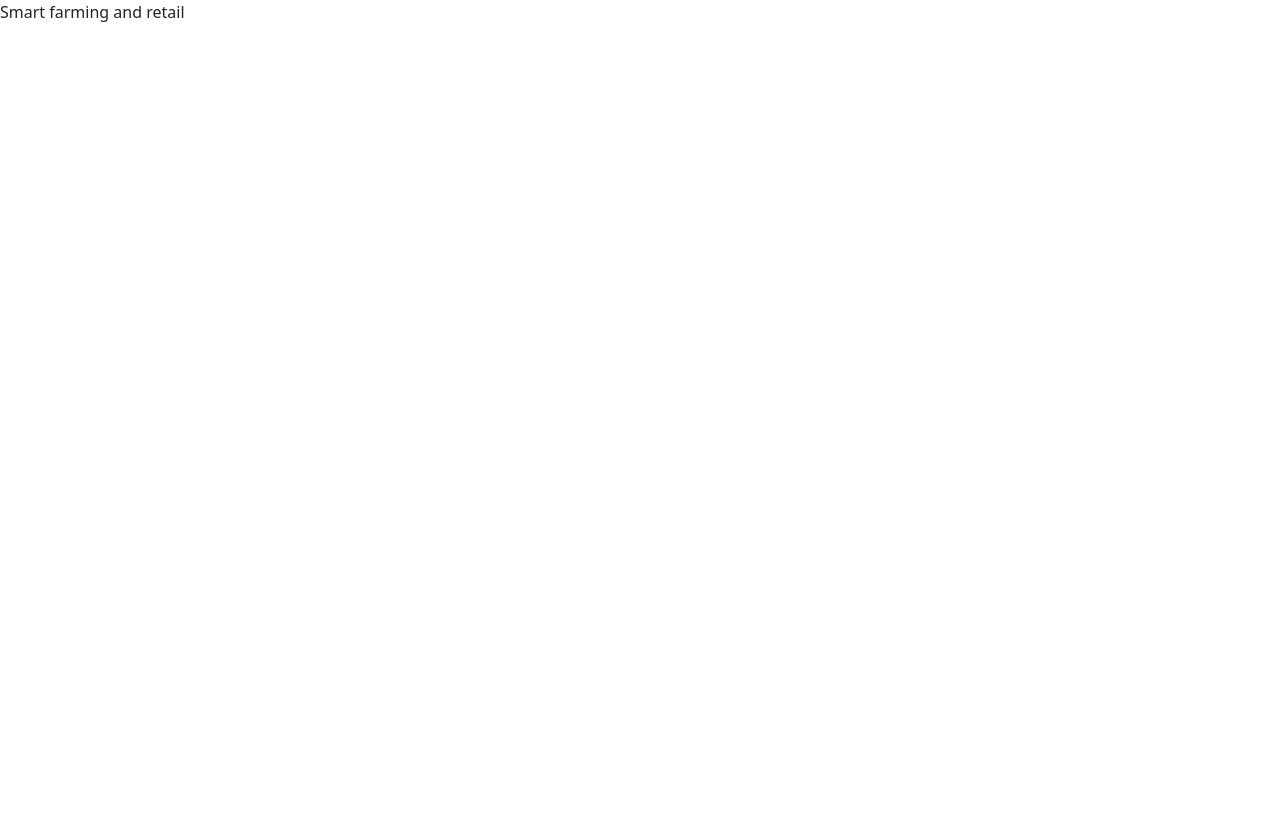
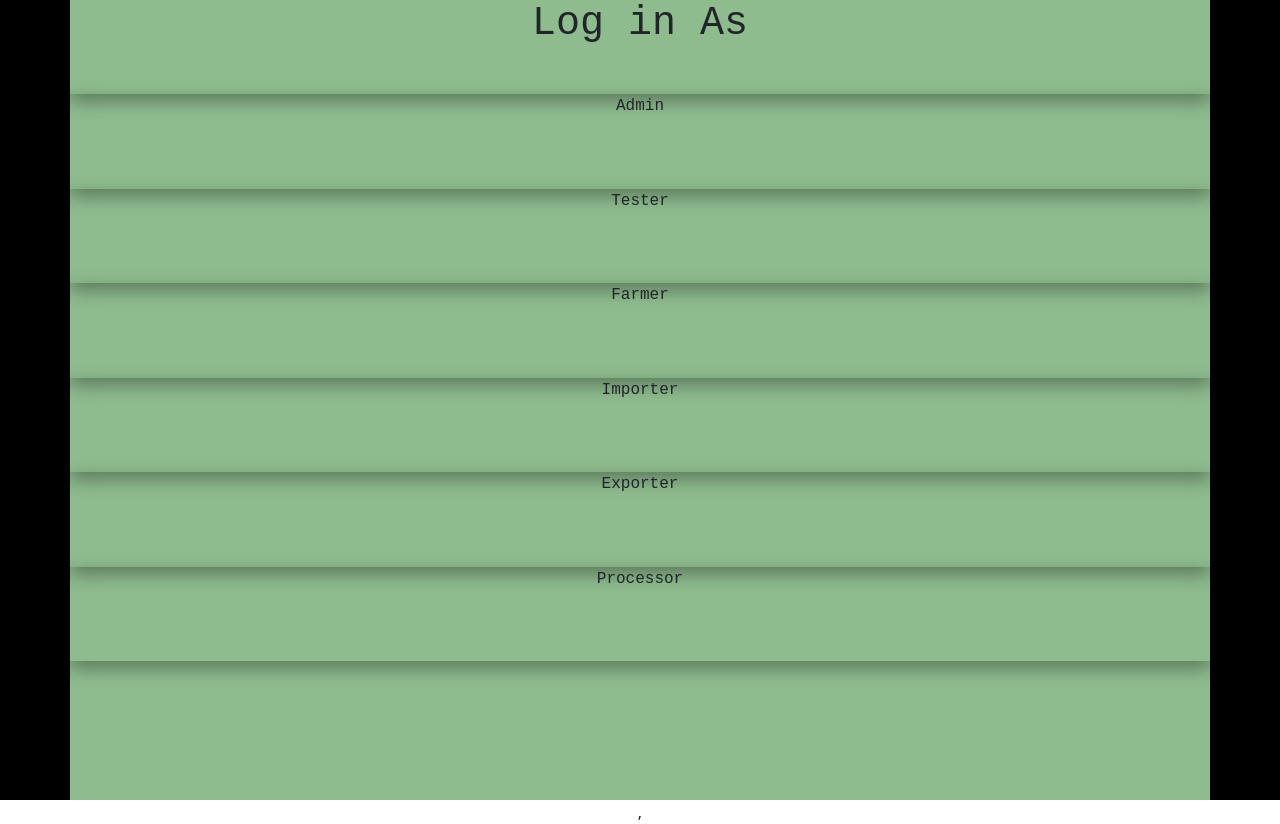
Before and after one commit to dipjerry/smart_farming_and_retail, a React (Create React App) app: page / in a window 1280 px wide. Before the commit the page ends 800 px from the top, so only its background shows below. Built offline with nearby package versions, Linux system fonts and the light colour scheme.

Commit message:
log in as page added

```diff
--- a/src/App.js
+++ b/src/App.js
@@ -3,7 +3,10 @@ import 'bootstrap/dist/css/bootstrap.min.css';
 import './App.css';
 import {ToastContainer} from "react-toastify";
 // import 'react-toastify/dist/ReactToastify.css';
-import { BrowserRouter as Router, Route } from "react-router-dom";
+import { BrowserRouter as Router, Route , Routes } from "react-router-dom";
+import Login from "./components/Admin/admin";
+import Signup from "./components/Admin/signup";
+import Form from "./components/Admin/form";
 import Home from "./components/home/home";
 import React,{useEffect} from "react";
 
@@ -15,9 +18,15 @@ function App() {
 
     return (
         <div className="App">
-            <Router>
-                <Home />
-            </Router>
+             <Router>
+
+    <Routes>
+      <Route path="/" element={<Home />} />
+      <Route path="/admin" element={<Login />} />
+      <Route path="/signup" element={<Signup />} />
+      <Route path="/form" element={<Form />} />
+    </Routes>
+  </Router>,
             <ToastContainer
                 position="top-right"
                 autoClose={5000}
--- /dev/null
+++ b/src/components/Admin/admin.jsx
@@ -0,0 +1,20 @@
+import React from "react";
+
+const Login=()=>{
+	return(
+	<div>
+<form action="">
+				<div>
+					<label htmlFor="email">Email</label>
+					<input type="text" name="email" id="email"/>
+				</div>
+				<div>
+					<label htmlFor="passw">Password</label>
+					<input type="text" name="passw" id="passw"/>
+				</div>
+				<button type="submit">Login</button>
+			</form>	</div>
+	)
+}
+
+export default Login
--- /dev/null
+++ b/src/components/Admin/form.jsx
@@ -0,0 +1,32 @@
+import React from "react";
+import Button from 'react-bootstrap/Button';
+import Form from 'react-bootstrap/Form';
+
+const Login=()=>{
+	return(
+	<div>
+ <Form>
+        <Form.Group className="mb-3" controlId="formBasicEmail">
+          <Form.Label>Email address</Form.Label>
+          <Form.Control type="email" placeholder="Enter email" />
+          <Form.Text className="text-muted">
+            We'll never share your email with anyone else.
+          </Form.Text>
+        </Form.Group>
+
+        <Form.Group className="mb-3" controlId="formBasicPassword">
+          <Form.Label>Password</Form.Label>
+          <Form.Control type="password" placeholder="Password" />
+        </Form.Group>
+        <Form.Group className="mb-3" controlId="formBasicCheckbox">
+          <Form.Check type="checkbox" label="Check me out" />
+        </Form.Group>
+        <Button variant="primary" type="submit">
+          Submit
+        </Button>
+      </Form>
+</div>
+	)
+}
+
+export default Login
--- /dev/null
+++ b/src/components/Admin/signup.jsx
@@ -0,0 +1,20 @@
+import React from "react";
+
+const Login=()=>{
+	return(
+	<div>
+<form action="">
+				<div>
+					<label htmlFor="email">Email</label>
+					<input type="text" name="email" id="email"/>
+				</div>
+				<div>
+					<label htmlFor="passw">Password</label>
+					<input type="text" name="passw" id="passw"/>
+				</div>
+				<button type="submit">Signup</button>
+			</form>	</div>
+	)
+}
+
+export default Login
--- a/src/components/home/home.css
+++ b/src/components/home/home.css
@@ -1,8 +1,32 @@
 .admin-panel{
     height: 100vh;
     width: 100%;
+    background-color: black;
 }
 .admin-cont{
     height: 100vh;
     display: flex;
 }
+.container{
+
+    background-color: darkseagreen;
+    font-family: monospace;
+}
+.row{
+    box-shadow: 0 8px 16px 0 rgba(0,0,0,0.2), 0 6px 20px 0 rgba(0,0,0,0.19);
+    height: 25mm;
+}
+.btn{
+    background-color: #4CAF50; /* Green */
+  border: none;
+  width: 10cm;
+  color: white;
+  padding: 16px 32px;
+  text-align: center;
+  text-decoration: none;
+  display: inline-block;
+  font-size: 16px;
+  margin: 4px 2px;
+  transition-duration: 0.4s;
+  cursor: pointer;
+}
--- a/src/components/home/home.jsx
+++ b/src/components/home/home.jsx
@@ -1,7 +1,8 @@
 import './home.css'
 import React, { useEffect, useState } from 'react'
-import { useHistory } from 'react-router-dom'
-import { useLocation } from 'react-router-dom'
+// import { useHistory } from 'react-router-dom'
+// import { useLocation } from 'react-router-dom'
+import { NavLink } from "react-router-dom";
 
 function Home() {
     // const history = useHistory();
@@ -22,7 +23,33 @@ function Home() {
                 display ?
                     <div className='admin-panel'>
                         <div className='admin-cont'>
-                            Smart farming and retail
+                            <div className='container'>
+                                <div className='row'><div className='col1'>
+                                        <h1>Log in As</h1>
+                                    </div></div>
+                                    <div className='row'><div className='col2'>
+
+                                    <NavLink className="navbar-brand" to="/admin">
+                                    Admin</NavLink>
+                                    </div></div>
+                                    <div className='row'><div className='col3'>
+
+                                    <NavLink className="navbar-brand" to="/admin">
+                                    Tester </NavLink>                                    </div></div>
+
+                                    <div className='row'><div className='col4'>
+                                    <NavLink className="navbar-brand" to="/admin">
+                                        Farmer</NavLink>                                     </div></div>
+                                    <div className='row'><div className='col5'>
+                                    <NavLink className="navbar-brand" to="/admin">
+                                        Importer</NavLink></div></div>
+                                    <div className='row'><div className='col6'>
+                                    <NavLink className="navbar-brand" to="/admin">
+                                        Exporter</NavLink>                      </div></div>
+                                    <div className='row'><div className='col7'>
+                                    <NavLink className="navbar-brand" to="/admin">
+                                    Processor</NavLink> </div></div>
+                            </div>
                         </div>
                     </div> : ''
             }
```
Also changed, not shown: src/components/Admin/admin.css (added), src/components/home/img.jpg (added), 1 other file (tests, documents, lock files or other folders).
